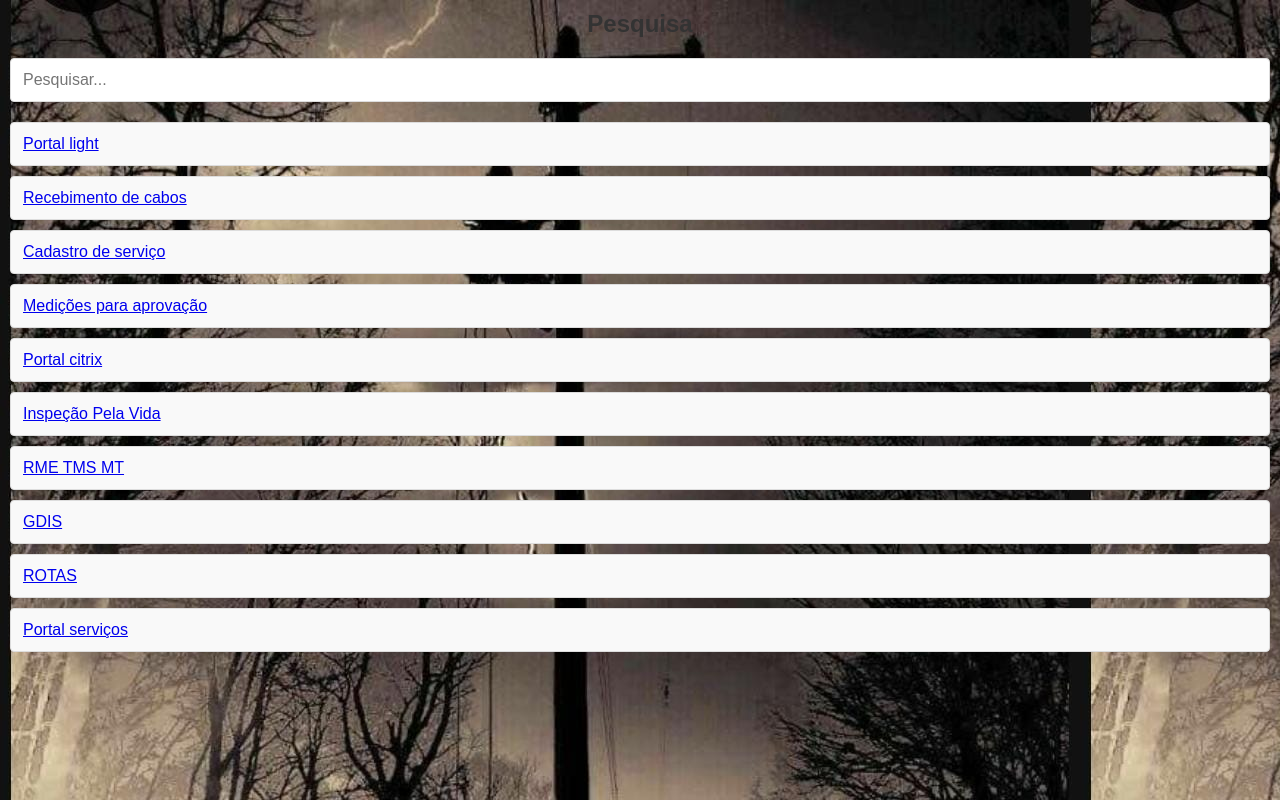
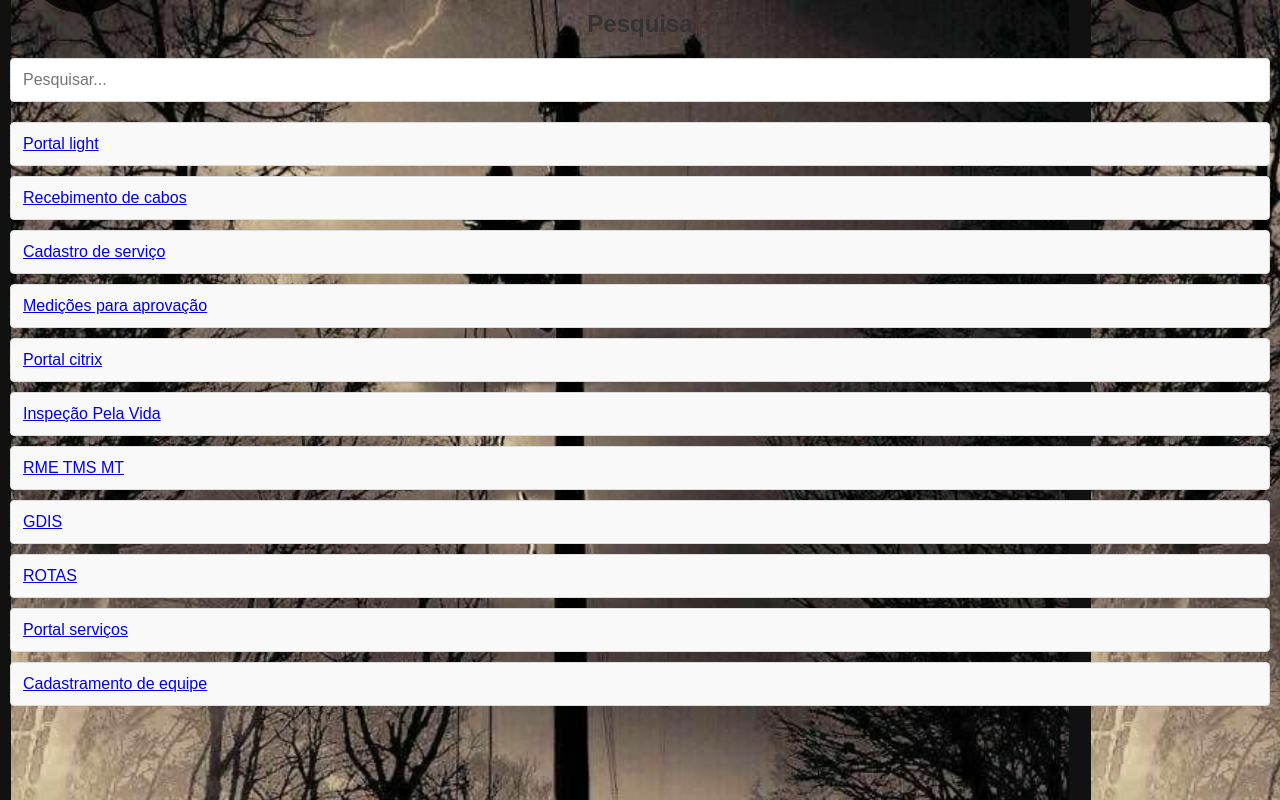
Before and after one commit to Reichs17/ChrisLight, a plain HTML site: page index.html in a window 1280 px wide. Drawn offline with Linux system fonts and the light colour scheme.

Commit message:
Update index.html

```diff
--- a/index.html
+++ b/index.html
@@ -23,6 +23,7 @@
             <a href="https://gdis/gdis/portal/acesso/index/">GDIS</a>
             <a href="https://drive.google.com/drive/folders/1plLSlzKEYet0RUmkBy8G4rH16bKBh6UA?usp=sharing">ROTAS</a>
             <a href="http://portaldeservicos/">Portal serviços</a>
+            <a href="https://apps.powerapps.com/play/e/default-0c6c23de-546b-45ff-811a-a88cc514ae5f/a/21fe6923-043c-404b-90f2-9b85abd05186?tenantId=0c6c23de-546b-45ff-811a-a88cc514ae5f&hint=b52e79a8-6b95-4c1a-a9f6-17efbd3f217d&source=sharebutton&sourcetime=1730308328291">Cadastramento de equipe</a>
         </ul>
     </div>
 
```
